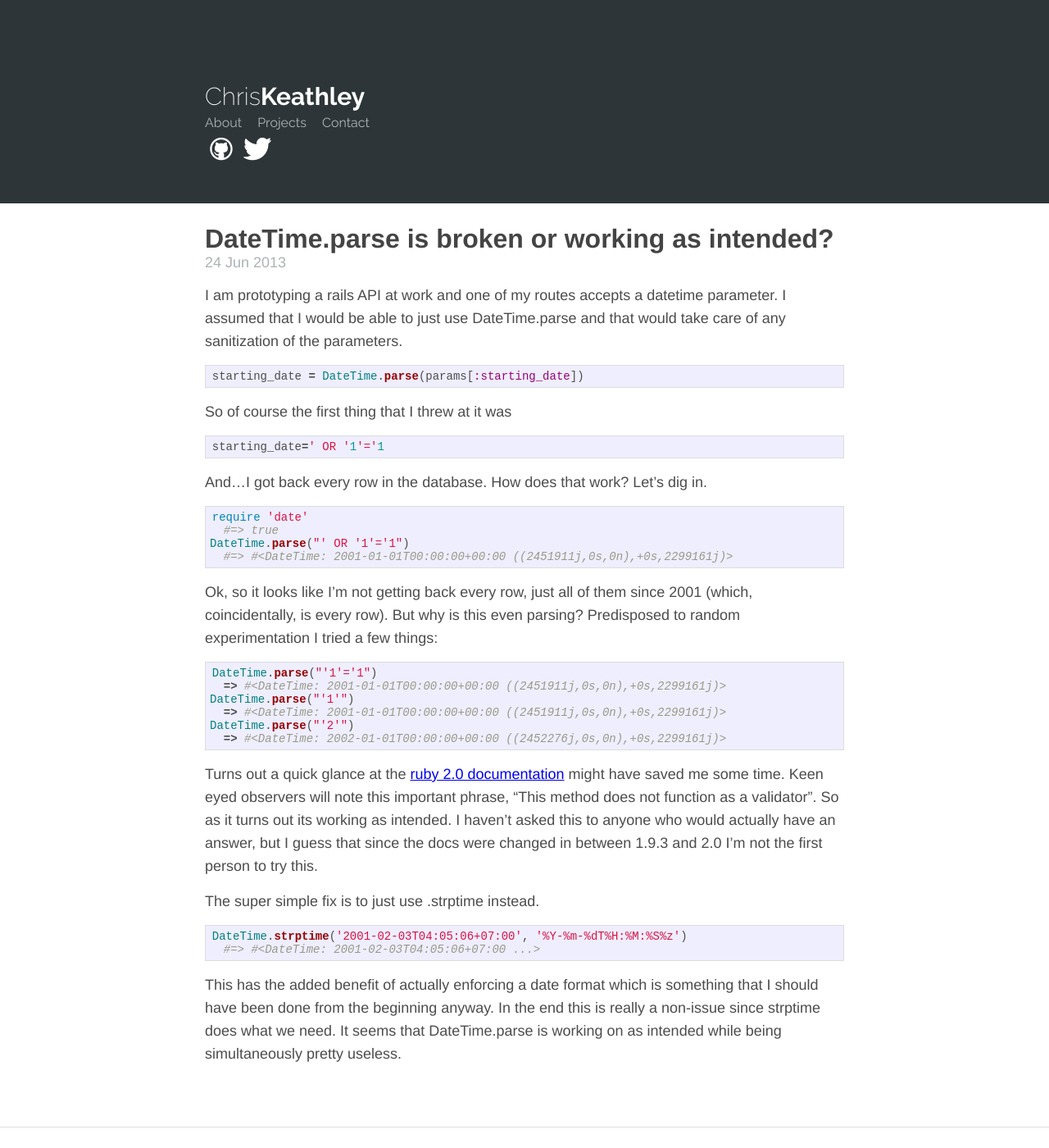
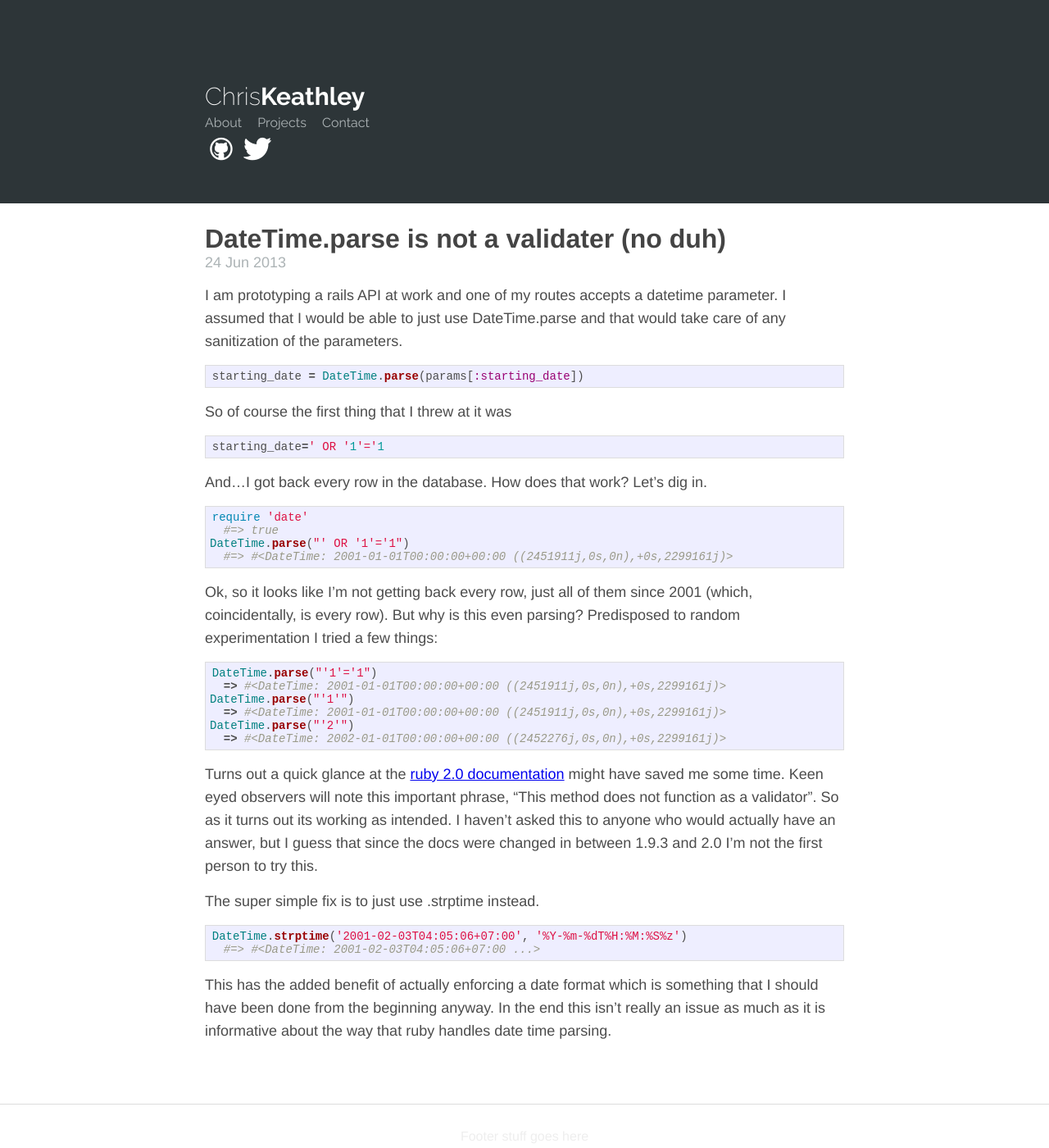
Before and after one commit to wojtekmach/keathley.github.io, a Jekyll site: the page built from _posts/2013-06-24-DateTime-weirdness.md, in a window 1280 px wide and 1400 px high. Shown: the whole window at 82% size. Built offline with Jekyll 4.4.1, drawn with Linux system fonts in a browser that asks for light colours.

```diff
--- a/_posts/2013-06-24-DateTime-weirdness.md
+++ b/_posts/2013-06-24-DateTime-weirdness.md
@@ -1,6 +1,6 @@
 ---
 layout: post
-title:  "DateTime.parse is broken or working as intended?"
+title:  "DateTime.parse is not a validater (no duh)"
 date:   2013-06-24 20:51:13
 categories: ruby
 ---
@@ -42,6 +42,7 @@
   #=> #<DateTime: 2001-02-03T04:05:06+07:00 ...>
 {% endhighlight %}
 
-This has the added benefit of actually enforcing a date format which is something that I should have been done from the beginning anyway.  In the end this is really a non-issue since strptime does what we need.  It seems that DateTime.parse is working on as intended while being simultaneously pretty useless.
+This has the added benefit of actually enforcing a date format which is something that I should have been done from the beginning anyway.
+In the end this isn't really an issue as much as it is informative about the way that ruby handles date time parsing.
 
 [date-time-docs]: http://www.ruby-doc.org/stdlib-2.0/libdoc/date/rdoc/DateTime.html#method-c-parse
```
